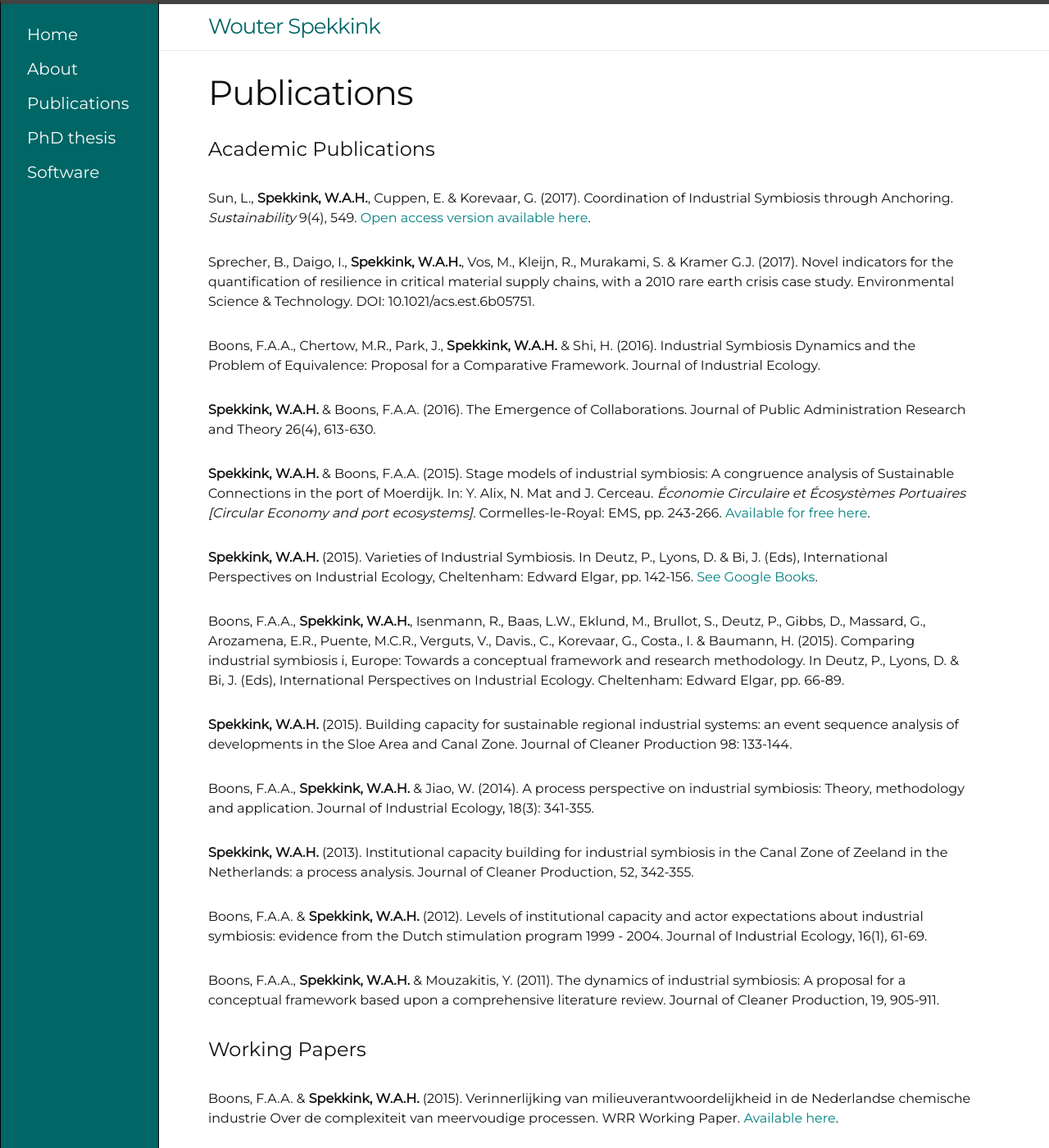
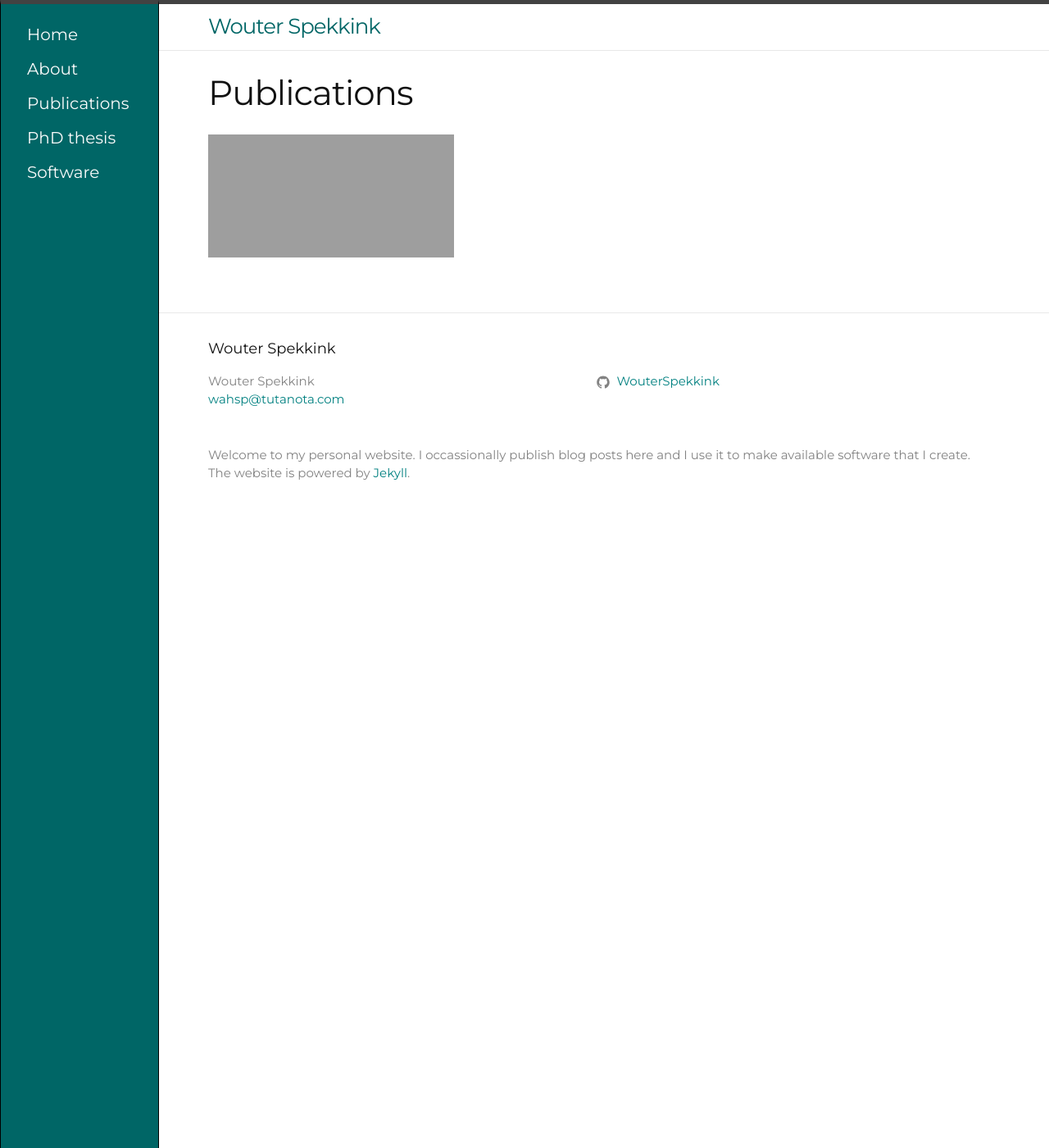
Before and after one commit to WouterSpekkink/WouterSpekkink.github.io_old, a Jekyll site: the page built from publications.md, in a window 1280 px wide and 1400 px high. Shown: the whole window at 82% size. Built offline with Jekyll 4.4.1, drawn with Linux system fonts in a browser that asks for light colours; some of the changed text lies outside the part shown; grey boxes are pictures that could not be loaded.

Commit message:
Tried to embed publications html

```diff
--- a/publications.md
+++ b/publications.md
@@ -4,33 +4,4 @@
 permalink: /publications/
 order: 2
 ---
-# Academic Publications
-Sun, L., **Spekkink, W.A.H.**, Cuppen, E. &amp; Korevaar, G. (2017). Coordination of Industrial Symbiosis through Anchoring. *Sustainability* 9(4), 549. [Open access version available here](http://www.mdpi.com/2071-1050/9/4/549/htm).
-
-Sprecher, B., Daigo, I., **Spekkink, W.A.H.**, Vos, M., Kleijn, R., Murakami, S. &amp; Kramer G.J. (2017). Novel indicators for the quantification of resilience in critical material supply chains, with a 2010 rare earth crisis case study. Environmental Science &amp; Technology. DOI: 10.1021/acs.est.6b05751.
-
-Boons, F.A.A., Chertow, M.R., Park, J., **Spekkink, W.A.H.** &amp; Shi, H. (2016). Industrial Symbiosis Dynamics and the Problem of Equivalence: Proposal for a Comparative Framework. Journal of Industrial Ecology.
-
-**Spekkink, W.A.H.** &amp; Boons, F.A.A. (2016). The Emergence of Collaborations. Journal of Public Administration Research and Theory 26(4), 613-630.
-
-**Spekkink, W.A.H.** &amp; Boons, F.A.A. (2015). Stage models of industrial symbiosis: A congruence analysis of Sustainable Connections in the port of Moerdijk. In: Y. Alix, N. Mat and J. Cerceau. *Économie Circulaire et  Écosystèmes Portuaires [Circular Economy and port ecosystems].* Cormelles-le-Royal: EMS, pp. 243-266. [Available for free here](http://www.editions-ems.fr/livres/collections/les-oceanides/ouvrage/394-economie-circulaire-et-%C3%A9cosyst%C3%A8mes-portuaires.html).
-
-**Spekkink, W.A.H.** (2015). Varieties of Industrial Symbiosis. In Deutz, P., Lyons, D. &amp; Bi, J. (Eds), International Perspectives on Industrial Ecology, Cheltenham: Edward Elgar, pp. 142-156. [See Google Books](https://books.google.nl/books?id=1EqrCgAAQBAJ&amp;pg=PA142&amp;dq=Varieties+of+industrial+symbiosis&amp;hl=nl&amp;sa=X&amp;ved=0CCIQ6AEwAGoVChMIysvrj_SPyQIVwgwPCh1LPQjF#v=onepage&amp;q=Varieties%20of%20industrial%20symbiosis&amp;f=false).
-
-Boons, F.A.A., **Spekkink, W.A.H.**, Isenmann, R., Baas, L.W., Eklund, M., Brullot, S., Deutz, P., Gibbs, D., Massard, G., Arozamena, E.R., Puente, M.C.R., Verguts, V., Davis., C., Korevaar, G., Costa., I. &amp; Baumann, H. (2015). Comparing industrial symbiosis i, Europe: Towards a conceptual framework and research methodology. In Deutz, P., Lyons, D. &amp; Bi, J. (Eds), International Perspectives on Industrial Ecology. Cheltenham: Edward Elgar, pp. 66-89.
-
-**Spekkink, W.A.H.** (2015). Building capacity for sustainable regional industrial systems: an event sequence analysis of developments in the Sloe Area and Canal Zone. Journal of Cleaner Production 98: 133-144.
-
-Boons, F.A.A., **Spekkink, W.A.H.** &amp; Jiao, W. (2014). A process perspective on industrial symbiosis: Theory, methodology and application. Journal of Industrial Ecology, 18(3): 341-355.
-
-**Spekkink, W.A.H.** (2013). Institutional capacity building for industrial symbiosis in the Canal Zone of Zeeland in the Netherlands: a process analysis. Journal of Cleaner Production, 52, 342-355.
-
-Boons, F.A.A. &amp; **Spekkink, W.A.H.** (2012). Levels of institutional capacity and actor expectations about industrial symbiosis: evidence from the Dutch stimulation program 1999 - 2004. Journal of Industrial Ecology, 16(1), 61-69.
-
-Boons, F.A.A., **Spekkink, W.A.H.** &amp; Mouzakitis, Y. (2011). The dynamics of industrial symbiosis: A proposal for a conceptual framework based upon a comprehensive literature review. Journal of Cleaner Production, 19, 905-911.
-
-# Working Papers
-Boons, F.A.A. &amp; **Spekkink, W.A.H.** (2015). Verinnerlijking van milieuverantwoordelijkheid in de Nederlandse chemische industrie Over de complexiteit van meervoudige processen. WRR Working Paper. [Available here](https://www.wrr.nl/binaries/wrr/documenten/working-papers/2015/06/10/verinnerlijking-van-milieuverantwoordelijkheid-in-de-nederlandse-chemische-industrie-over-de-complexiteit-van-meervoudige-processen/WP005-Verinnerlijking-milieuverantwoordelijkheid.pdf).
-
-# Professional Publications
-Boons, F.A.A., **Spekkink, W.A.H.** &amp; Stift, N. (2012). Duurzame industriële clusters: wat werkt? (in Dutch) Milieu: opinieblad van de Vereniging van Milieuprofessionals (VVM), Oktober(nr 6), 45-47.
+<embed type="text/html" src="https://pure.eur.nl/en/persons/wouter-spekkink/publications/">
```
